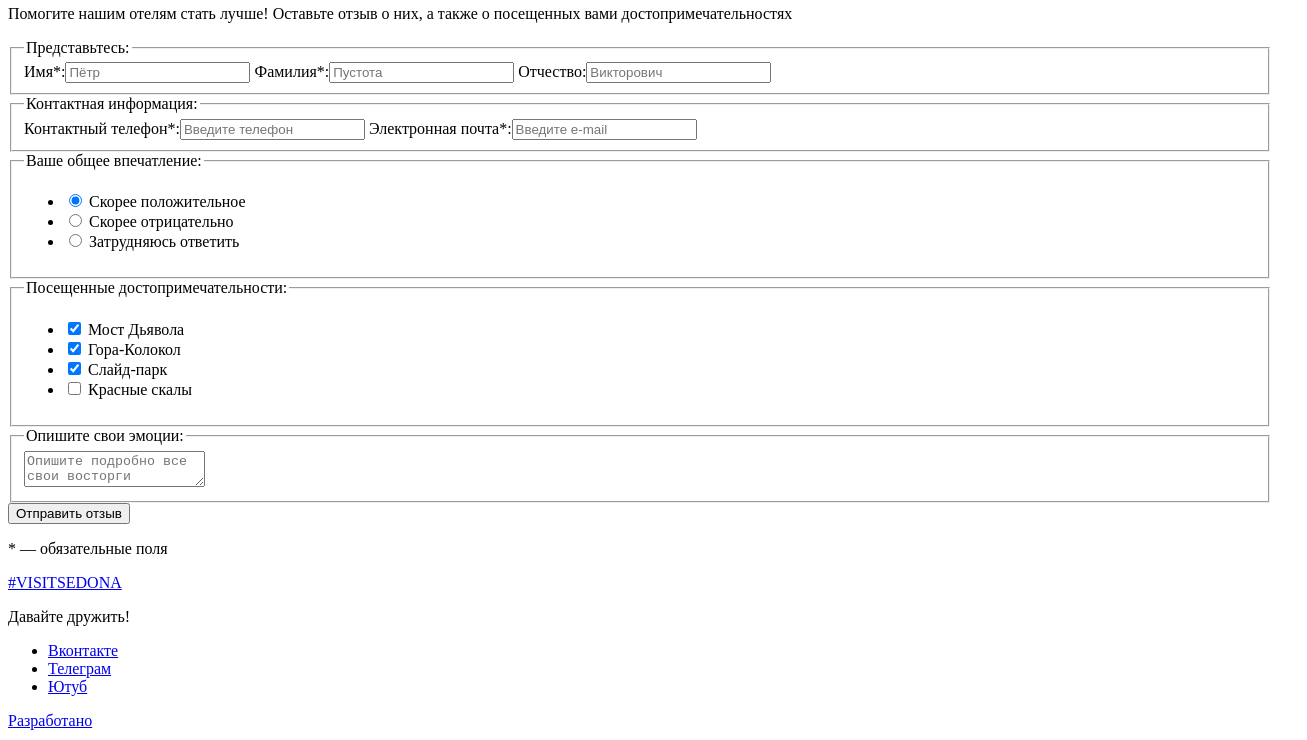
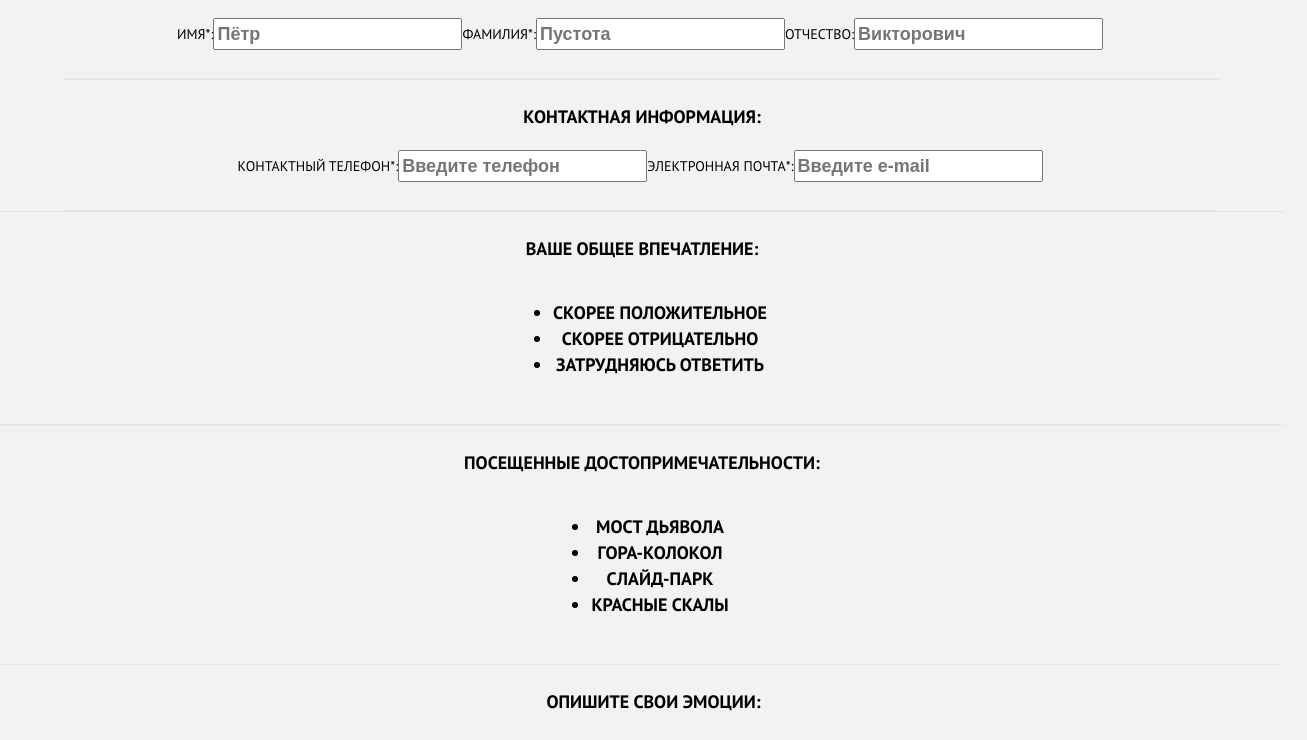
Before and after one commit to htmlacademy-adaptive/1961497-sedona-26, a plain HTML site: page 4/form.html in a window 1280 px wide. Shown: the part 402-1142 px from the top of the page, 1307 px wide, since content can reach past the window. Drawn offline with Linux system fonts and the light colour scheme.

Commit message:
:heavy_check_mark: Сборка #4

```diff
--- a/4/catalog.html
+++ b/4/catalog.html
@@ -3,7 +3,9 @@
 
 <head>
   <meta charset="utf-8">
+  <meta name="viewport" content="width=device-width, initial-scale=1">
   <title>Каталог</title>
+  <link rel="stylesheet" href="css/style.css">
   <base href="https://htmlacademy-adaptive.github.io/1961497-sedona-26/4/">
 </head>
 
@@ -40,7 +42,8 @@
     <section class="block-photo">
       <div class="block-photo__wrapper">
         <h2 class="block-photo__title">Фото и Видео</h2>
-        <p class="block-photo__description">Не можете решиться на путешествие из-за курса? Фотографии помогут Вам забыть
+        <p class="block-photo__description">Не можете решиться на путешествие из-за курса? Фотографии помогут Вам
+          забыть
           о политике и экономике.
         </p>
         <ul class="block-photo__list">
@@ -70,7 +73,7 @@
             <div class="photo-item__rating">
               <h3 class="photo-item__title">Местная растительность</h3>
               <p class="photo-item__author">Автор фото: Сергей</p>
-              <button class="photo-item__likes button-like" type="submit">
+              <button class="photo-item__likes button-like" type="button">
                 <svg class="" width="23" height="21" viewBox="0 0 23 21" fill="none" xmlns="http://www.w3.org/2000/svg">
                   <path opacity=".3"
                     d="m13 3.8-.7 3-.6 2.6h9.1v2.2l-3 7.3H8.4V8.4L13 3.8ZM2 10.5v8.4-8.4ZM13.9 0l-7 7c-.4.2-.6.8-.6 1.4v10.5a2 2 0 0 0 2 2.1h9.5a2 2 0 0 0 1.9-1.3l3-7.4c.2-.2.2-.5.2-.8v-2h.1c0-1.2-1-2.2-2-2.2h-6.7l1-4.8v-.3a2 2 0 0 0-.4-1.2l-1.1-1ZM4.2 8.4H0V21h4.2V8.4Z"
@@ -88,7 +91,7 @@
             <div class="photo-item__rating">
               <h3 class="photo-item__title">Дорога на Север</h3>
               <p class="photo-item__author">Автор фото: Петр</p>
-              <button class="photo-item__likes button-like" type="submit">
+              <button class="photo-item__likes button-like" type="button">
                 <svg class="" width="23" height="21" viewBox="0 0 23 21" fill="none" xmlns="http://www.w3.org/2000/svg">
                   <path opacity=".3"
                     d="m13 3.8-.7 3-.6 2.6h9.1v2.2l-3 7.3H8.4V8.4L13 3.8ZM2 10.5v8.4-8.4ZM13.9 0l-7 7c-.4.2-.6.8-.6 1.4v10.5a2 2 0 0 0 2 2.1h9.5a2 2 0 0 0 1.9-1.3l3-7.4c.2-.2.2-.5.2-.8v-2h.1c0-1.2-1-2.2-2-2.2h-6.7l1-4.8v-.3a2 2 0 0 0-.4-1.2l-1.1-1ZM4.2 8.4H0V21h4.2V8.4Z"
@@ -106,7 +109,7 @@
             <div class="photo-item__rating">
               <h3 class="photo-item__title">Мост дьявола</h3>
               <p class="photo-item__author">Автор фото: Антон</p>
-              <button class="photo-item__likes button-like" type="submit">
+              <button class="photo-item__likes button-like" type="button">
                 <svg class="" width="23" height="21" viewBox="0 0 23 21" fill="none" xmlns="http://www.w3.org/2000/svg">
                   <path opacity=".3"
                     d="m13 3.8-.7 3-.6 2.6h9.1v2.2l-3 7.3H8.4V8.4L13 3.8ZM2 10.5v8.4-8.4ZM13.9 0l-7 7c-.4.2-.6.8-.6 1.4v10.5a2 2 0 0 0 2 2.1h9.5a2 2 0 0 0 1.9-1.3l3-7.4c.2-.2.2-.5.2-.8v-2h.1c0-1.2-1-2.2-2-2.2h-6.7l1-4.8v-.3a2 2 0 0 0-.4-1.2l-1.1-1ZM4.2 8.4H0V21h4.2V8.4Z"
@@ -121,10 +124,13 @@
     </section>
     <section class="video-presentation">
       <h2 class="video-presentation__title">Все еще сомневаетесь?</h2>
-      <p class="video-presentation__description">Смотрите видеопрезентацию и скорее за билетами, пока они не подорожали
+      <p class="video-presentation__description">Смотрите видеопрезентацию и скорее за билетами, пока они не
+        подорожали
         в очередной раз!</p>
-      <button class="video-presentation__play" type="button"></button>
-      <img class="video-presentation__img" src="img/video-mobile.jpg" width="280" height="177" alt="Видеопрезентация">
+      <div class="video-presentation__sedona">
+        <button class="video-presentation__play" type="button"></button>
+        <img class="video-presentation__img" src="img/video-mobile.jpg" width="280" height="177" alt="Видеопрезентация">
+      </div>
     </section>
   </main>
   <footer class="main-footer">
@@ -136,14 +142,28 @@
         <p class="visually-hidden">Давайте дружить!</p>
         <ul class="social__list">
           <li class="social__item">
-            <a class="social__link social__link--vkontakte" href="https://vk.com/htmlacademy">Вконтакте</a>
+            <a class="social__link social__link--vkontakte" href="https://vk.com/htmlacademy"><svg width="24"
+                height="14" fill="none" xmlns="http://www.w3.org/2000/svg">
+                <path fill-rule="evenodd" clip-rule="evenodd"
+                  d="M23.45.95c.17-.55 0-.95-.8-.95h-2.62c-.67 0-.98.35-1.14.73 0 0-1.34 3.2-3.23 5.27-.61.6-.89.8-1.22.8-.17 0-.42-.2-.42-.74V.95c0-.66-.18-.95-.74-.95H9.15c-.42 0-.67.3-.67.6 0 .61.95.76 1.05 2.5v3.8c0 .84-.16.99-.5.99-.88 0-3.05-3.21-4.33-6.89-.25-.71-.5-1-1.17-1H.9C.15 0 0 .35 0 .73c0 .68.89 4.07 4.14 8.55C6.32 12.34 9.38 14 12.15 14c1.67 0 1.88-.37 1.88-1v-2.32c0-.73.16-.88.69-.88.38 0 1.05.2 2.61 1.67C19.11 13.22 19.4 14 20.41 14h2.62c.75 0 1.13-.37.91-1.1-.24-.72-1.09-1.77-2.21-3.02-.62-.7-1.54-1.47-1.81-1.86-.4-.49-.28-.7 0-1.14 0 0 3.2-4.43 3.53-5.93Z"
+                  fill="#fff" />
+              </svg></a>
           </li>
           <li class="social__item">
-            <a class="social__link social__link--telegram" href="https://t.me/htmlacademy">Телеграм</a>
+            <a class="social__link social__link--telegram" href="https://t.me/htmlacademy"><svg width="22" height="18"
+                fill="none" xmlns="http://www.w3.org/2000/svg">
+                <path
+                  d="m21.44 1.62-3.17 14.95c-.24 1.05-.86 1.31-1.75.82l-4.83-3.56-2.33 2.24c-.25.26-.47.47-.97.47l.35-4.91 8.95-8.09c.39-.35-.09-.54-.6-.2L6.01 10.32 1.26 8.82C.22 8.5.21 7.8 1.48 7.3L20.1.11c.87-.32 1.62.2 1.34 1.51Z"
+                  fill="#fff" />
+              </svg></a>
           </li>
           <li class="social__item">
-            <a class="social__link social__link--youtube"
-              href="https://www.youtube.com/c/HTMLAcademyRUS/featured">Ютуб</a>
+            <a class="social__link social__link--youtube" href="https://www.youtube.com/c/HTMLAcademyRUS/featured"><svg
+                width="20" height="14" fill="none" xmlns="http://www.w3.org/2000/svg">
+                <path
+                  d="M17.18 0H2.81C1.31 0 0 1.3 0 2.8v8.3C0 12.7 1.3 14 2.81 14h14.37A2.8 2.8 0 0 0 20 11.2V2.8c.1-1.5-1.2-2.8-2.8-2.8ZM7.03 10.4V3.6L13.87 7l-6.84 3.4Z"
+                  fill="#fff" />
+              </svg></a>
           </li>
         </ul>
       </div>
--- a/4/form.html
+++ b/4/form.html
@@ -3,7 +3,9 @@
 
 <head>
   <meta charset="utf-8">
+  <meta name="viewport" content="width=device-width, initial-scale=1">
   <title>Форма</title>
+  <link rel="stylesheet" href="css/style.css">
   <base href="https://htmlacademy-adaptive.github.io/1961497-sedona-26/4/">
 </head>
 
@@ -56,9 +58,9 @@
           </fieldset>
           <fieldset class="form__fieldset fieldset">
             <legend class="fieldset__title">Контактная информация:</legend>
-            <label class="fieldset__label fieldset__label--phone">Контактный телефон*:<input class="fieldset__field"
-                type="text" placeholder="Введите телефон" required></label>
-            <label class="fieldset__label fieldset__label--mail">Электронная почта*:<input class="fieldset__field"
+            <label class="fieldset__label fieldset__label--phone">Контактный телефон*:<input
+                class="fieldset__placeholder" type="text" placeholder="Введите телефон" required></label>
+            <label class="fieldset__label fieldset__label--mail">Электронная почта*:<input class="fieldset__placeholder"
                 type="text" placeholder="Введите e-mail" required></label>
           </fieldset>
         </div>
@@ -146,14 +148,28 @@
         <p class="visually-hidden">Давайте дружить!</p>
         <ul class="social__list">
           <li class="social__item">
-            <a class="social__link social__link--vkontakte" href="https://vk.com/htmlacademy">Вконтакте</a>
+            <a class="social__link social__link--vkontakte" href="https://vk.com/htmlacademy"><svg width="24"
+                height="14" fill="none" xmlns="http://www.w3.org/2000/svg">
+                <path fill-rule="evenodd" clip-rule="evenodd"
+                  d="M23.45.95c.17-.55 0-.95-.8-.95h-2.62c-.67 0-.98.35-1.14.73 0 0-1.34 3.2-3.23 5.27-.61.6-.89.8-1.22.8-.17 0-.42-.2-.42-.74V.95c0-.66-.18-.95-.74-.95H9.15c-.42 0-.67.3-.67.6 0 .61.95.76 1.05 2.5v3.8c0 .84-.16.99-.5.99-.88 0-3.05-3.21-4.33-6.89-.25-.71-.5-1-1.17-1H.9C.15 0 0 .35 0 .73c0 .68.89 4.07 4.14 8.55C6.32 12.34 9.38 14 12.15 14c1.67 0 1.88-.37 1.88-1v-2.32c0-.73.16-.88.69-.88.38 0 1.05.2 2.61 1.67C19.11 13.22 19.4 14 20.41 14h2.62c.75 0 1.13-.37.91-1.1-.24-.72-1.09-1.77-2.21-3.02-.62-.7-1.54-1.47-1.81-1.86-.4-.49-.28-.7 0-1.14 0 0 3.2-4.43 3.53-5.93Z"
+                  fill="#fff" />
+              </svg></a>
           </li>
           <li class="social__item">
-            <a class="social__link social__link--telegram" href="https://t.me/htmlacademy">Телеграм</a>
+            <a class="social__link social__link--telegram" href="https://t.me/htmlacademy"><svg width="22" height="18"
+                fill="none" xmlns="http://www.w3.org/2000/svg">
+                <path
+                  d="m21.44 1.62-3.17 14.95c-.24 1.05-.86 1.31-1.75.82l-4.83-3.56-2.33 2.24c-.25.26-.47.47-.97.47l.35-4.91 8.95-8.09c.39-.35-.09-.54-.6-.2L6.01 10.32 1.26 8.82C.22 8.5.21 7.8 1.48 7.3L20.1.11c.87-.32 1.62.2 1.34 1.51Z"
+                  fill="#fff" />
+              </svg></a>
           </li>
           <li class="social__item">
-            <a class="social__link social__link--youtube"
-              href="https://www.youtube.com/c/HTMLAcademyRUS/featured">Ютуб</a>
+            <a class="social__link social__link--youtube" href="https://www.youtube.com/c/HTMLAcademyRUS/featured"><svg
+                width="20" height="14" fill="none" xmlns="http://www.w3.org/2000/svg">
+                <path
+                  d="M17.18 0H2.81C1.31 0 0 1.3 0 2.8v8.3C0 12.7 1.3 14 2.81 14h14.37A2.8 2.8 0 0 0 20 11.2V2.8c.1-1.5-1.2-2.8-2.8-2.8ZM7.03 10.4V3.6L13.87 7l-6.84 3.4Z"
+                  fill="#fff" />
+              </svg></a>
           </li>
         </ul>
       </div>
@@ -182,7 +198,7 @@
   </section>
   <section class="message message--success">
     <div class="message__wrapper">
-      <h2 class="message__title text text--heading">Ваш отзыв отправлен!</h2>
+      <h2 class="message__title">Ваш отзыв отправлен!</h2>
       <p class="message__description text text--description">Спасибо за ваше участие, ваш отзыв уже поступил к нам. В
         ближайшее время мы опубликуем его на сайте.</p>
       <button class="button" type="button">Закрыть окно</button>
```
Also changed, not shown: 4/index.html (+30 -7 lines).
